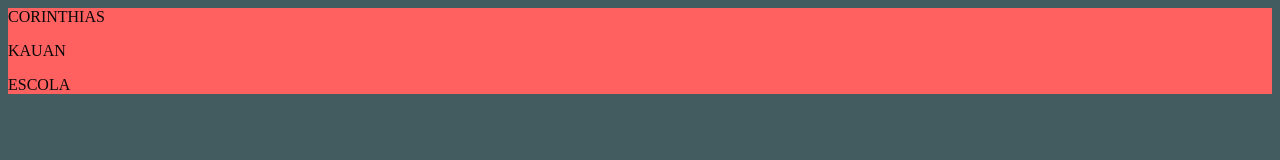
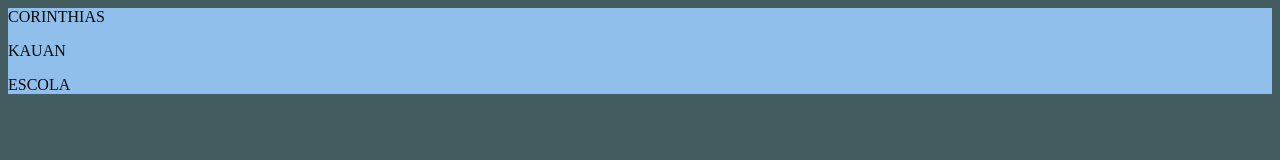
Before and after one commit to kauazinho15/meu-primeiro-repositorio, a plain HTML site: page index.html in a window 1280 px wide. Drawn offline with Linux system fonts and the light colour scheme.

Commit message:
byvigyouury

```diff
--- a/style.css
+++ b/style.css
@@ -1,5 +1,5 @@
 header {
-    background-color: rgb(255, 96, 96);
+    background-color: rgb(145, 191, 235);
 
 }
 
```
